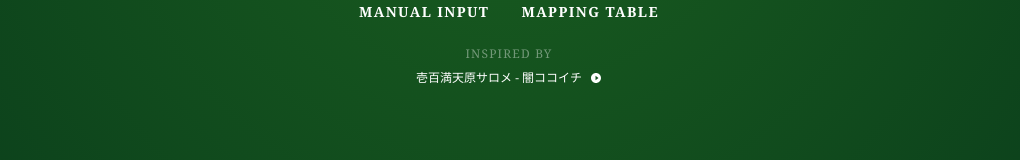
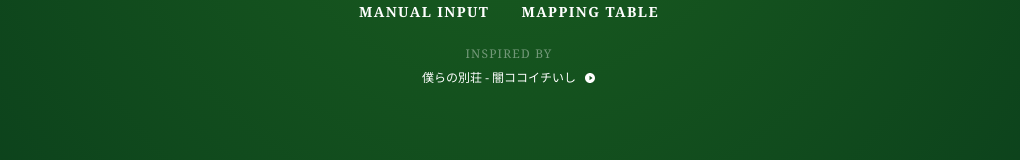
Before and after one commit to ryoryo25/yami-cocoichi-ishi, a Next.js app: page /yami-cocoichi-ishi/ in a window 1280 px wide. Shown: the part 585-745 px from the top of the page, without its empty margins (131-1151 px from the left). Built offline with nearby package versions, Linux system fonts and the light colour scheme.

Commit message:
インスパイア元を修正

```diff
--- a/src/app/page.tsx
+++ b/src/app/page.tsx
@@ -105,7 +105,7 @@ export default function Home() {
             rel="noopener noreferrer"
             className="text-gold/60 hover:text-gold transition-colors text-xs flex items-center gap-2"
           >
-            <span>壱百満天原サロメ - 闇ココイチ</span>
+            <span>僕らの別荘 - 闇ココイチいし</span>
             <svg className="w-3 h-3" fill="currentColor" viewBox="0 0 24 24">
               <path d="M12 2C6.48 2 2 6.48 2 12s4.48 10 10 10 10-4.48 10-10S17.52 2 12 2zm-1 14.5v-9l6 4.5-6 4.5z"/>
             </svg>
```
